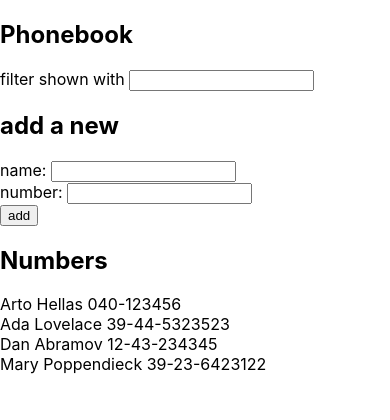
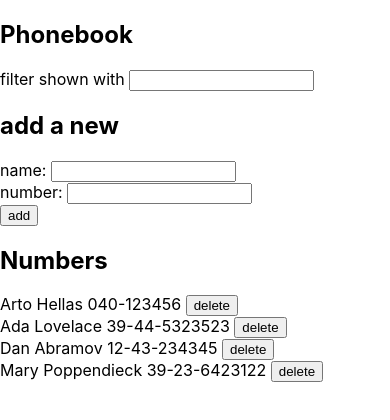
Before and after one commit to atkinsio/full-stack-open-2020, a React (Create React App) app in the folder part2/phonebook/: page / in a window 390 px wide. Shown: the top 420 px of the page. Built offline with nearby package versions, Linux system fonts and the light colour scheme; data requests are answered from the project's data file; the HTML template or start-up script is replaced by a standard one.

Commit message:
2.17: Phonebook step9

```diff
--- a/part2/phonebook/package.json
+++ b/part2/phonebook/package.json
@@ -20,7 +20,8 @@
     "server": "json-server -p3001 --watch db.json"
   },
   "eslintConfig": {
-    "extends": "react-app"
+    "extends": "react-app",
+    "env": {"broswer": true}
   },
   "browserslist": {
     "production": [
--- a/part2/phonebook/src/App.js
+++ b/part2/phonebook/src/App.js
@@ -1,3 +1,4 @@
+/* eslint-disable no-restricted-globals */
 /* eslint-disable no-alert */
 import React, { useState, useEffect } from 'react';
 import Persons from './components/Persons';
@@ -38,10 +39,15 @@ const App = () => {
 
   const handleFilterInputChange = (event) => setFilter(event.target.value);
 
+  const handleDeletePersonButton = (id, name) => {
+    if (confirm(`Delete ${name}?`)) {
+      personService.remove(id);
+      setPersons(persons.filter((person) => person.id !== id));
+    }
+  };
+
   useEffect(() => {
-    personService.getAll().then((initialPersons) => {
-      setPersons(initialPersons);
-    });
+    personService.getAll().then((initialPersons) => setPersons(initialPersons));
   }, []);
 
   return (
@@ -60,7 +66,11 @@ const App = () => {
         handleAddPersonNumberInputChange={handleAddPersonNumberInputChange}
       />
       <h2>Numbers</h2>
-      <Persons persons={persons} filter={filter} />
+      <Persons
+        persons={persons}
+        filter={filter}
+        handleDeletePersonButton={handleDeletePersonButton}
+      />
     </div>
   );
 };
--- a/part2/phonebook/src/components/Person.js
+++ b/part2/phonebook/src/components/Person.js
@@ -1,14 +1,21 @@
 import PropTypes from 'prop-types';
 import React from 'react';
 
-const Person = ({ person }) => (
+const Person = ({ person, handleDeletePersonButton }) => (
   <div>
-    {person.name} {person.number}
+    {person.name} {person.number}{' '}
+    <button
+      type="button"
+      onClick={() => handleDeletePersonButton(person.id, person.name)}
+    >
+      delete
+    </button>
   </div>
 );
 
 Person.propTypes = {
-  person: PropTypes.objectOf(PropTypes.any).isRequired
+  person: PropTypes.objectOf(PropTypes.any).isRequired,
+  handleDeletePersonButton: PropTypes.func.isRequired
 };
 
 export default Person;
--- a/part2/phonebook/src/components/Persons.js
+++ b/part2/phonebook/src/components/Persons.js
@@ -2,7 +2,7 @@ import PropTypes from 'prop-types';
 import React from 'react';
 import Person from './Person';
 
-const Persons = ({ persons, filter }) => {
+const Persons = ({ persons, filter, handleDeletePersonButton }) => {
   const filteredPersons = persons.filter((person) =>
     person.name.toLowerCase().includes(filter.toLowerCase())
   );
@@ -10,7 +10,11 @@ const Persons = ({ persons, filter }) => {
   return (
     <div>
       {filteredPersons.map((person) => (
-        <Person key={person.name} person={person} />
+        <Person
+          key={person.name}
+          person={person}
+          handleDeletePersonButton={handleDeletePersonButton}
+        />
       ))}
     </div>
   );
@@ -18,7 +22,8 @@ const Persons = ({ persons, filter }) => {
 
 Persons.propTypes = {
   filter: PropTypes.string.isRequired,
-  persons: PropTypes.arrayOf(PropTypes.object).isRequired
+  persons: PropTypes.arrayOf(PropTypes.object).isRequired,
+  handleDeletePersonButton: PropTypes.func.isRequired
 };
 
 export default Persons;
--- a/part2/phonebook/src/services/person.js
+++ b/part2/phonebook/src/services/person.js
@@ -20,4 +20,6 @@ const update = (id, person) => {
   return request.then((response) => response.data);
 };
 
-export default { getAll, create, update };
+const remove = (id) => axios.delete(`${baseUrl}/${id}`);
+
+export default { getAll, create, update, remove };
```
